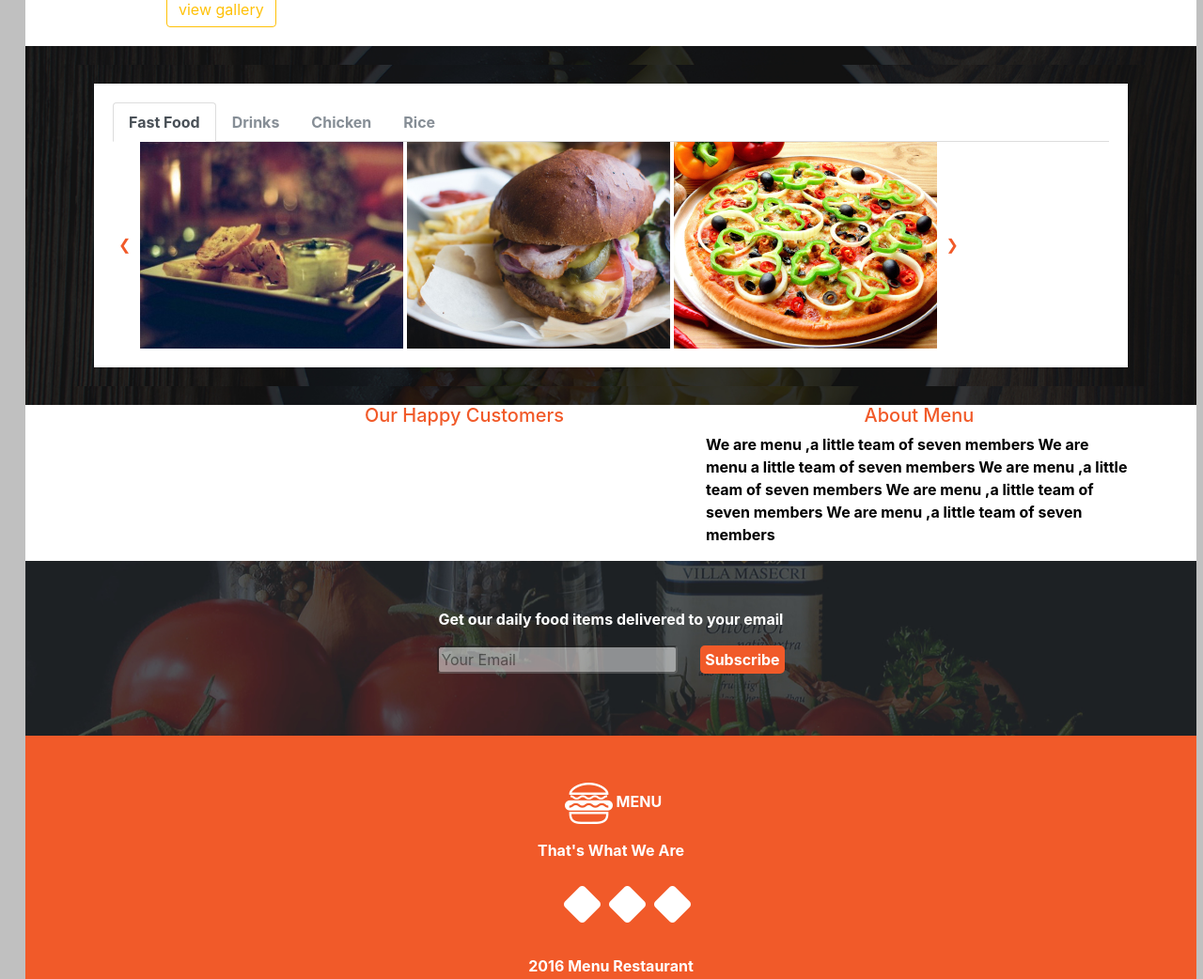
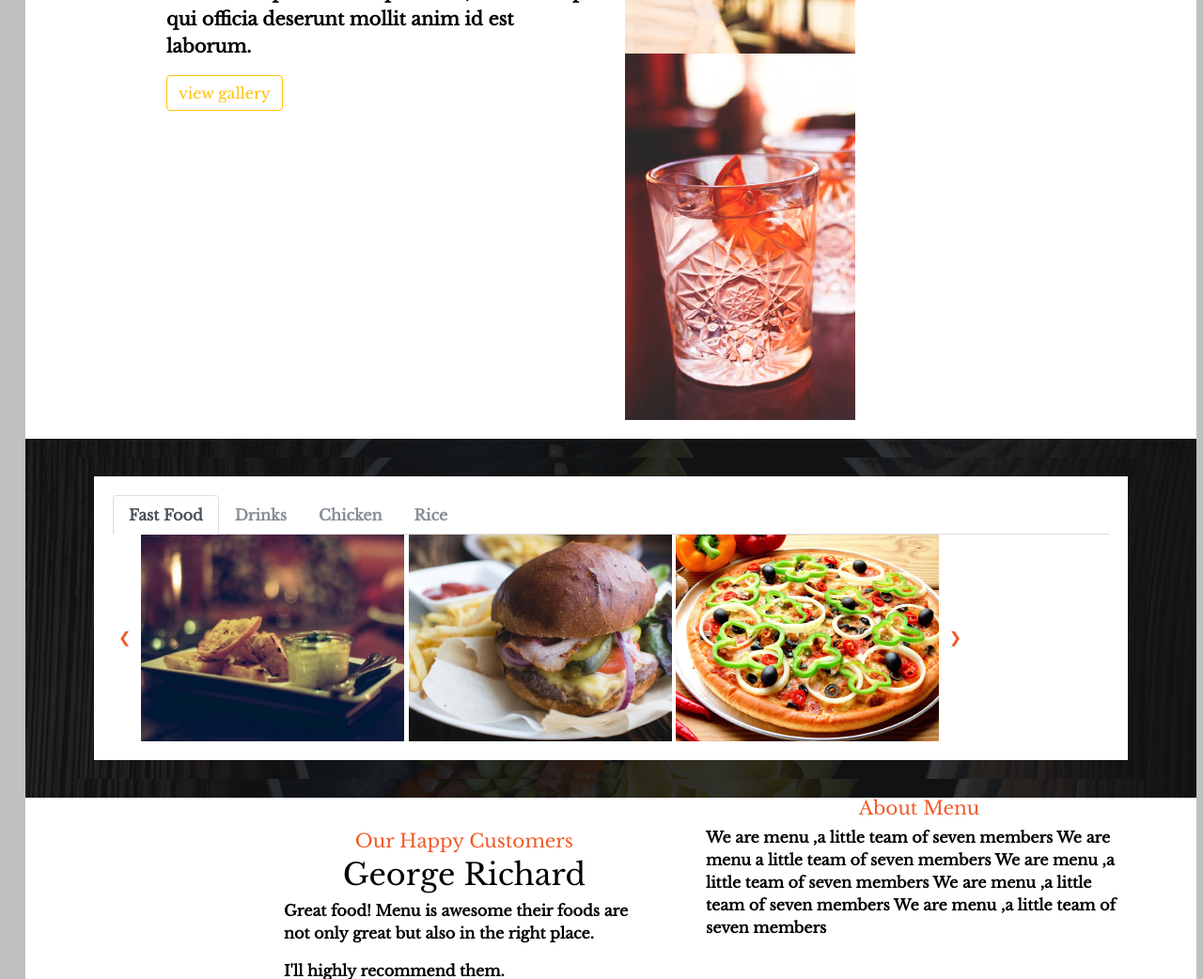
Before and after one commit to samluka/anita-s-kitchen, a plain HTML site: page index.html in a window 1280 px wide. Shown: the part 1758-2800 px from the top of the page at 94% size. Drawn offline with nearby package versions, Linux system fonts and the light colour scheme.

Commit message:
merged the images

```diff
--- a/css/styles.css
+++ b/css/styles.css
@@ -18,6 +18,7 @@ align-items: center;
 flex-direction: column;
 display: flex;
 padding: 0;
+font-family: 'Libre Baskerville', serif;
 
 
 }
@@ -86,6 +87,7 @@ margin-bottom: 10px;
      border-top: 0px;
      padding-top: 0px;
      margin: 0px;
+     font-family: 'Libre Baskerville', serif;
    }
    .container1 {
      padding: 0;
@@ -185,6 +187,7 @@ right: 0;
 margin-left: -50%;
    justify-content: center;
    align-items: center;
+   font-family: 'Libre Baskerville', serif;
 
  }
 
@@ -234,6 +237,7 @@ overflow: hidden;
   align-content: center;
   align-items: center;
   font-size: +110%;
+  font-family: 'Libre Baskerville', serif;
 
 
 
@@ -257,7 +261,7 @@ padding-top: 50px;
     background-image: url(../assets/backgrounds/foodsBg.jpg);
       background-repeat: no-repeat;
       background-size: cover;
-
+font-family: 'Libre Baskerville', serif;
 padding: 20px;
 color: black;
 
@@ -268,6 +272,7 @@ color: black;
   color: white;
   padding-left: +15%;
 position: relative;
+font-family: 'Libre Baskerville', serif;
 
 
 }
@@ -276,6 +281,11 @@ padding: 20px;
 padding-left: 20px;
 background-color: white;
 color:  #F15A29;
+font-family: 'Libre Baskerville', serif;
+
+}
+.dimages container{
+
 
 }
 .nav-item:hover {
@@ -289,7 +299,7 @@ color:  #F15A29;
   background-image: url(../assets/backgrounds/subscribe.jpg);
   background-repeat: no-repeat;
   background-size: cover;
-
+font-family: 'Libre Baskerville', serif;
 
   text-align: center;
   color: white;
@@ -314,7 +324,16 @@ width: -20%;
 #customers {
 background-color: white;
 color: black;
+font-family: 'Libre Baskerville', serif;
 }
+
+.cstyle {
+  border: 2px;
+  padding: 5px;
+  margin: 30;
+
+}
+
 h5 {
   color: #F15A29;
 }
@@ -371,6 +390,7 @@ h5 {
  padding-top: 50px;
 
  background-color: F15A29;
+ font-family: 'Libre Baskerville', serif;
 
 
 }
--- a/index.html
+++ b/index.html
@@ -2,6 +2,7 @@
 <html>
 
 <head>
+  <link href="https://fonts.googleapis.com/css?family=Libre+Baskerville" rel="stylesheet">
   <link rel="stylesheet" href="css/bootstrap.css">
   <link rel="stylesheet" href="css/styles.css">
   <script src="js/jquery-3.2.1.js"></script>
@@ -39,7 +40,7 @@
     <img class="centre" src="assets/logoBig.png" alt="logo">
     <div id="textcompany">
 
-      <p>WE PROVIDE THE BEST FOOD AT THE<strong> RIGHT PRICE</strong></p>
+      <p>We Provide The Best Food At The<strong> Right Price</strong></p>
     </div>
   </div>
 
@@ -116,7 +117,12 @@
         <div class="col-md-6">
           <div class="dimages">
 
-            <img src="assets/drink1.jpg" alt="drinks">
+<table cellpadding="0" cellspacing="0" border="0" style="border-collapse:collapse;">
+  <img src="assets/drink1.jpg" alt="drinks">
+    <img src="assets/drink2.jpg" alt="drinks">
+
+</table>
+
 
 
           </div>
@@ -181,10 +187,26 @@
 
 
         <div class="col-md-6">
-          <h5>Our Happy Customers</h5>
+         <div class="cstyle">
+           <div class="heading">
+              <h5>Our Happy Customers</h5>
+           </div>
+              <h2>George Richard</h2>
+              <p>
+                Great food! Menu is awesome their foods are not only great but
+                also in the right place.</p>
+              <p>
+                I'll highly recommend them.
+              </p>
+<button type="button" class="button1" name="button">&#10094;</button>
+               <img src="assets\customers\p1.png" />
+               <img src="assets\customers\p2.png" />
+               <img src="assets\customers\p3.png" />
+               <button type="button" class="button2" name="button">&#10095;</button>
+         </div>
 
 
-        </div>
+       </div>
 
         <div class="col-md-6">
           <h5>About Menu</h5>
```
